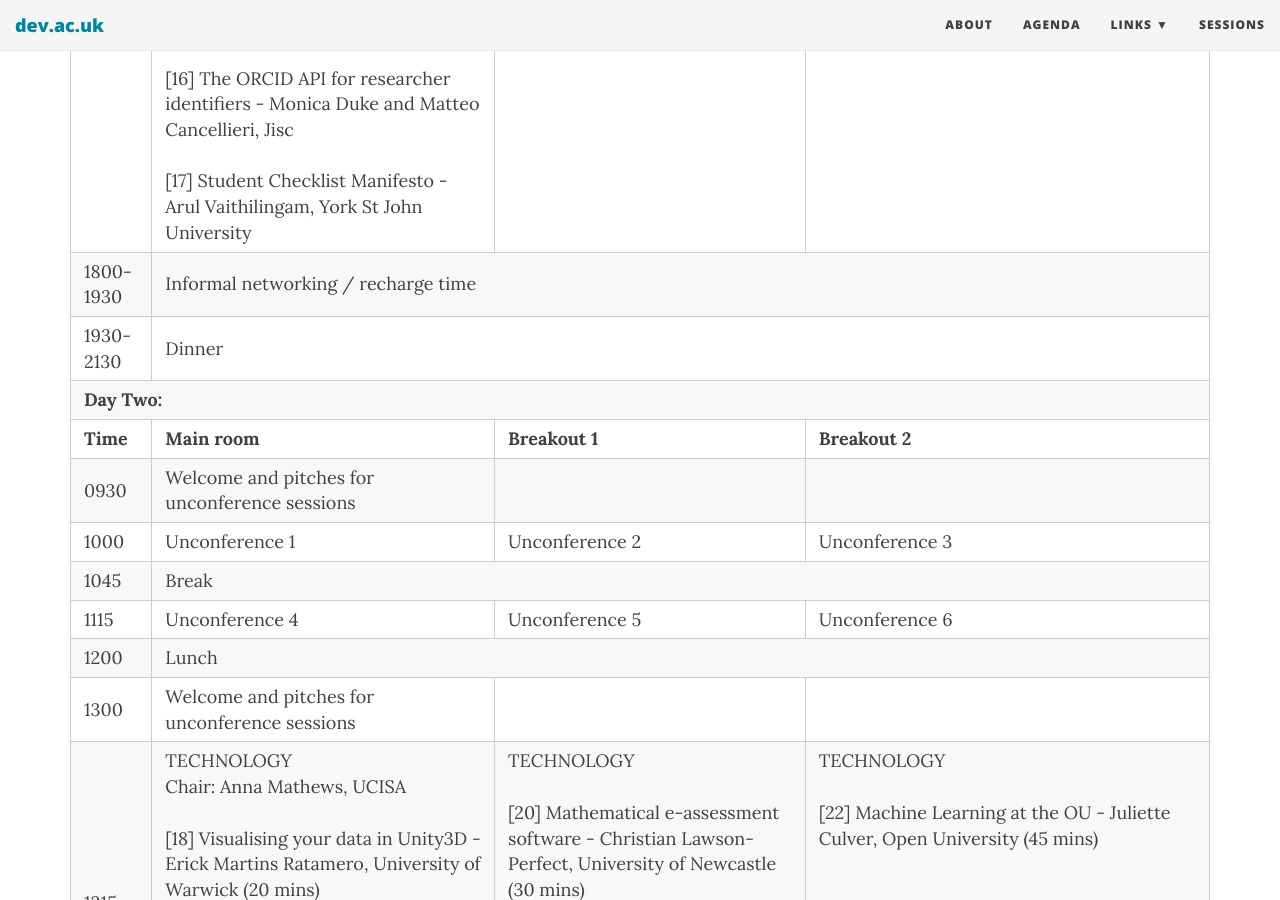
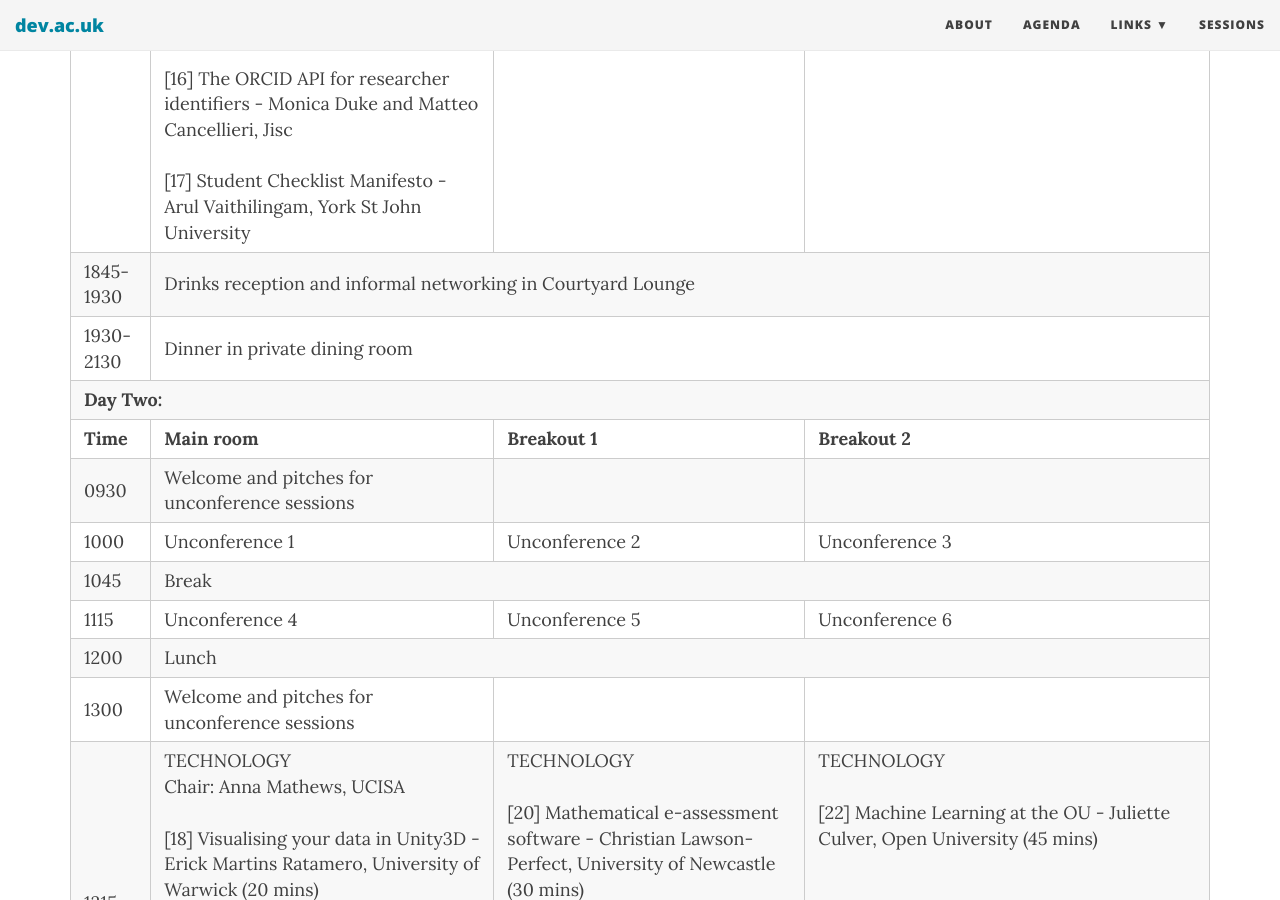
Before and after one commit to devacuk/devacuk.github.io, a Jekyll site: the page built from agenda.md, in a window 1280 px wide and 900 px high, scrolled down 1566 px. Built offline with Jekyll 4.4.1, drawn with Linux system fonts in a browser that asks for light colours; nearby versions of some CDN libraries.

Commit message:
room details

```diff
--- a/agenda.md
+++ b/agenda.md
@@ -79,8 +79,8 @@
     <td>
     </td>
   </tr>
-  <tr><td>1800-1930</td><td colspan="3">Informal networking / recharge time</td></tr>
-  <tr><td>1930-2130</td><td colspan="3">Dinner</td></tr>
+  <tr><td>1845-1930</td><td colspan="3">Drinks reception and informal networking in Courtyard Lounge</td></tr>
+  <tr><td>1930-2130</td><td colspan="3">Dinner in private dining room</td></tr>
   <tr><th colspan="4">Day Two:</th></tr>
   <tr>
     <th>Time</th>
```
